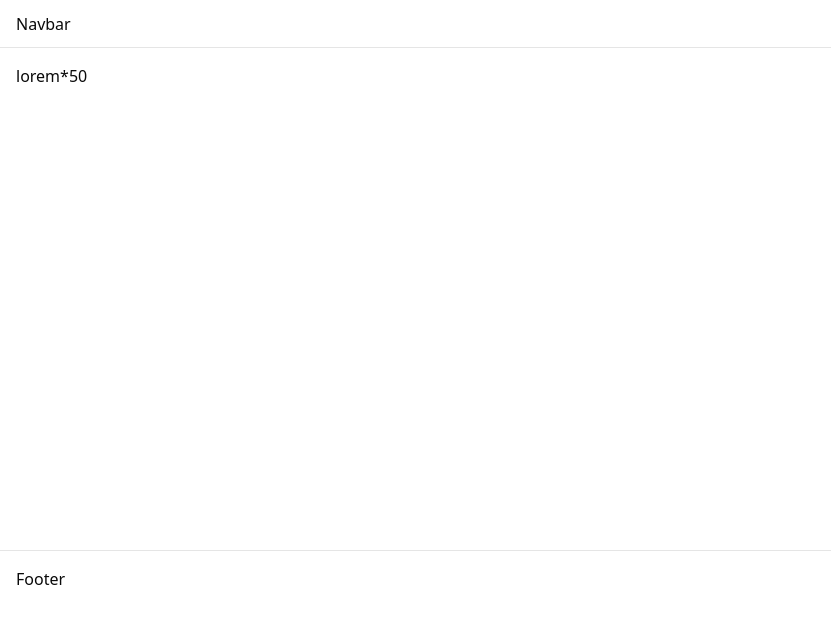
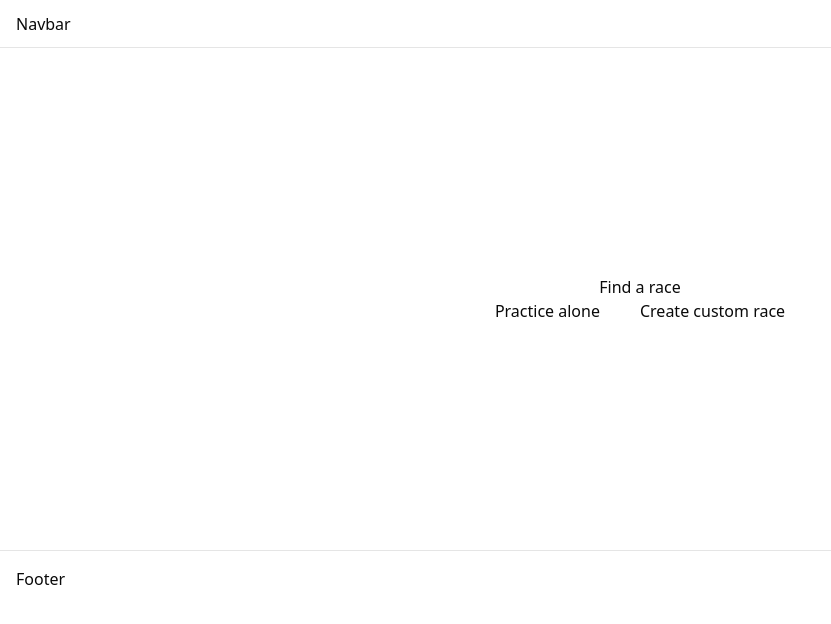
Before and after one commit to stpn48/Fastype, a Next.js app: page /home in a window 1280 px wide. Shown: the top 624 px of the page, without its empty margins (0-831 px from the left). Built offline with nearby package versions, Linux system fonts and the light colour scheme.

Commit message:
mock home page

```diff
--- a/app/(app)/home/page.tsx
+++ b/app/(app)/home/page.tsx
@@ -1,3 +1,11 @@
 export default function HomePage() {
-  return <div className="bg-background h-full">lorem*50</div>;
+  return (
+    <div className="bg-background h-full w-full flex flex-col items-center justify-center">
+      <section>Find a race</section>
+      <section className="flex gap-10">
+        <section>Practice alone</section>
+        <section>Create custom race</section>
+      </section>
+    </div>
+  );
 }
```
Also changed, not shown: 1 other file (tests, documents, lock files or other folders).
